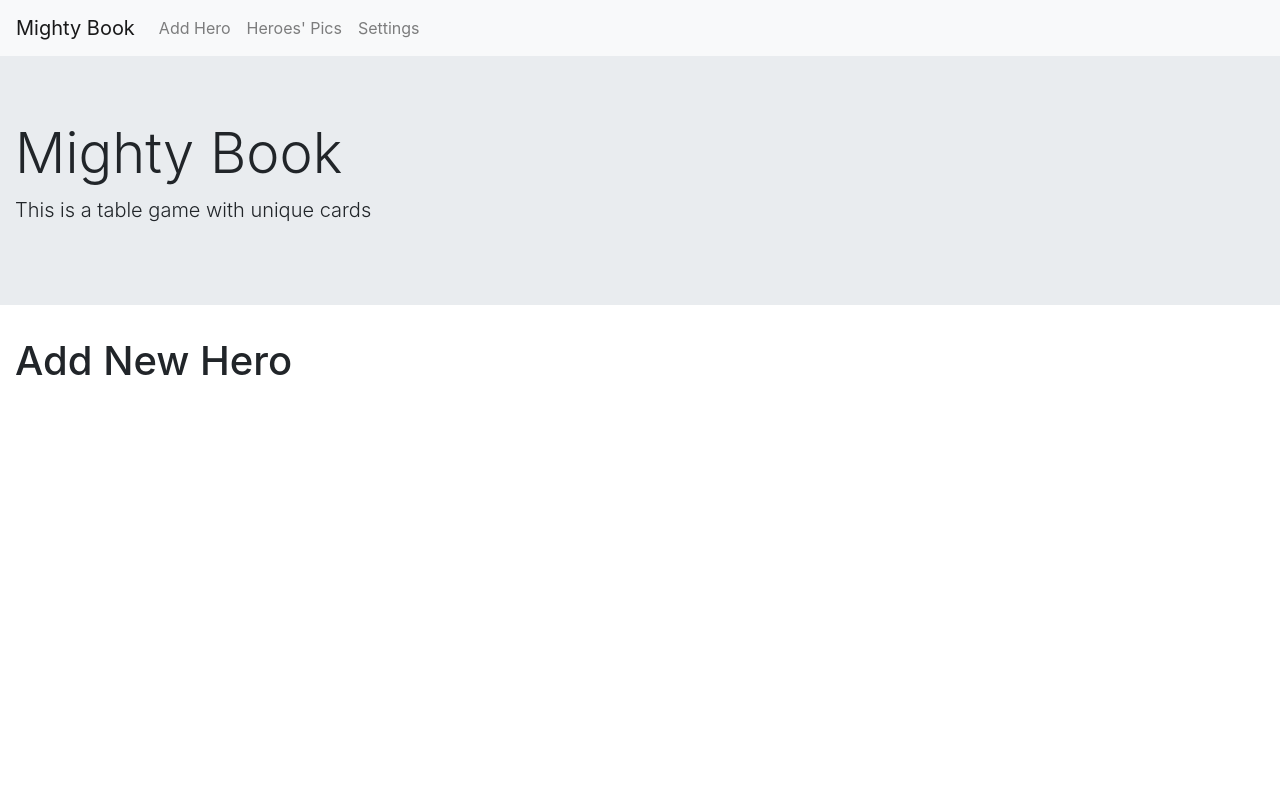
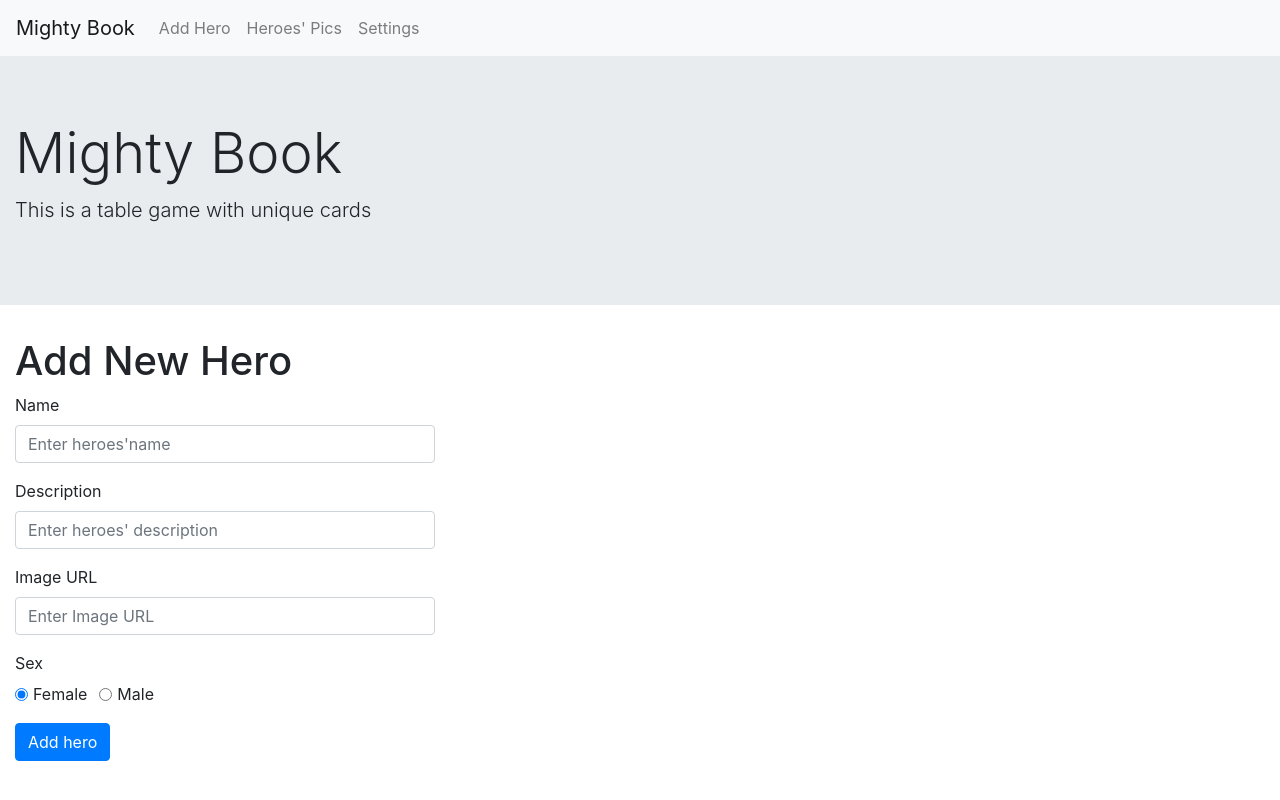
Before and after one commit to ivanoff0a/Mighty-Book, a React (Create React App) app: page /addHero in a window 1280 px wide. Built offline with nearby package versions, Linux system fonts and the light colour scheme.

Commit message:
navbar, addHero

```diff
--- a/package.json
+++ b/package.json
@@ -5,7 +5,10 @@
   "dependencies": {
     "bootstrap": "^4.3.1",
     "browser-router": "^0.2.0",
+    "jquery-backstretch": "^2.1.17",
     "node-sass": "^4.11.0",
+    "popper": "^1.0.1",
+    "popper.js": "^1.14.7",
     "react": "^16.8.2",
     "react-dom": "^16.8.2",
     "react-router-dom": "^4.3.1",
--- a/src/components/addhero/addhero.jsx
+++ b/src/components/addhero/addhero.jsx
@@ -6,6 +6,47 @@ export default class AddHero extends React.Component {
             <>
                 <section className="section add">
                     <h1>Add New Hero</h1>
+                    <div className="form__container">
+                        <form>
+                            <div className="form-group">
+                                <label htmlFor="exampleInputEmail1">Name</label>
+                                <input type="email" className="form-control" id="exampleInputEmail1"
+                                       aria-describedby="emailHelp" placeholder="Enter heroes'name"></input>
+                            </div>
+                            <div className="form-group">
+                                <label htmlFor="exampleInputEmail1">Description</label>
+                                <input type="email" className="form-control" id="exampleInputEmail1"
+                                       aria-describedby="emailHelp" placeholder="Enter heroes' description"></input>
+                            </div>
+                            <div className="form-group">
+                                <label htmlFor="exampleInputEmail1">Image URL</label>
+                                <input type="email" className="form-control" id="exampleInputEmail1"
+                                       aria-describedby="emailHelp" placeholder="Enter Image URL"></input>
+                            </div>
+                            <fieldset className="form-group">
+                                <div className="row sex">
+                                    <legend className="col-form-label col-sm-2 pt-0">Sex</legend>
+                                    <div className="col-sm-10">
+                                        <div className="form-check form-check-inline ">
+                                            <input className="form-check-input" type="radio" name="gridRadios"
+                                                   id="gridRadios1" value="option1" checked></input>
+                                                <label className="form-check-label" htmlFor="gridRadios1">
+                                                    Female
+                                                </label>
+                                        </div>
+                                        <div className="form-check form-check-inline">
+                                            <input className="form-check-input" type="radio" name="gridRadios"
+                                                   id="gridRadios2" value="option2"></input>
+                                                <label className="form-check-label" htmlFor="gridRadios2">
+                                                    Male
+                                                </label>
+                                        </div>
+                                    </div>
+                                </div>
+                            </fieldset>
+                            <button type="submit" className="btn btn-primary">Add hero</button>
+                        </form>
+                    </div>
                 </section>
             </>
         )
--- a/src/components/heropics/heropics.jsx
+++ b/src/components/heropics/heropics.jsx
@@ -11,9 +11,12 @@ export default class HeroPics extends Component {
         })
         return (
             <>
-                <div className="heropics__container row">
-                    {heroPic}
-                </div>
+                <section className="pics">
+                    <h1>Heroes' Pics</h1>
+                    <div className="heropics__container row">
+                        {heroPic}
+                    </div>
+                </section>
             </>
         )
     }
--- a/src/components/navbar/navbar.jsx
+++ b/src/components/navbar/navbar.jsx
@@ -3,10 +3,15 @@ import { Link } from 'react-router-dom';
 
 export default class Navbar extends Component {
 	render() {
+		require('bootstrap');
 		return(
 			<nav className="navbar navbar-expand-lg navbar-light bg-light">
 				<Link to={'/'} className="navbar-brand">{this.props.appName}</Link>
-
+				<button className="navbar-toggler" type="button" data-toggle="collapse"
+						data-target="#navbarSupportedContent" aria-controls="navbarSupportedContent"
+						aria-expanded="false" aria-label="Toggle navigation">
+					<span className="navbar-toggler-icon"></span>
+				</button>
 				<div className="collapse navbar-collapse" id="navbarSupportedContent">
 					<ul className="navbar-nav mr-auto">
 						<li className="nav-item">
--- a/src/styles/main.scss
+++ b/src/styles/main.scss
@@ -1,8 +1,18 @@
 @import '../../node_modules/bootstrap/scss/bootstrap';
+
+section {
+	margin-bottom: 20px;
+}
+
+.sex {
+	display: flex;
+	flex-direction: column;
+}
 
 .jumbotron,
 .set,
-.add {
+.add,
+.pics {
 	padding-left: 15px;
 }
 
@@ -13,13 +23,38 @@
 .hero__container {
 }
 
+.form__container {
+	width: 290px;
+}
+
+@media (min-width: 375px) {
+	.form__container {
+		width: 345px;
+	}
+}
+
+@media (min-width: 425px) {
+	.form__container {
+		width: 395px;
+	}
+}
+
+@media (min-width: 768px) {
+	.form__container {
+		width: 420px;
+	}
+}
+
 .hero__item {
 	margin-bottom: 40px;
+	overflow: hidden;
 }
 
 .card-img-top {
+	width: 100%;
+	height: 200px;
+	object-fit: contain;
 	background-size: contain;
-	height: 250px;
 }
 
 .heropics__item {
```
Also changed, not shown: 2 other files (tests, documents, lock files or other folders).
